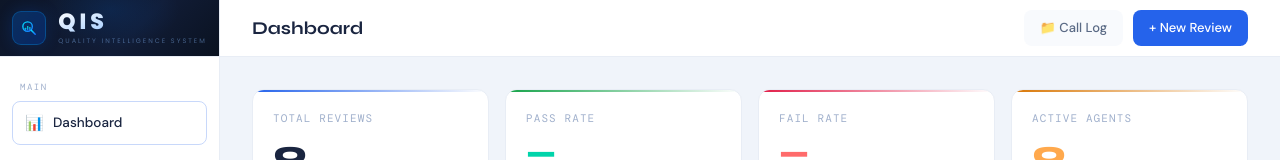
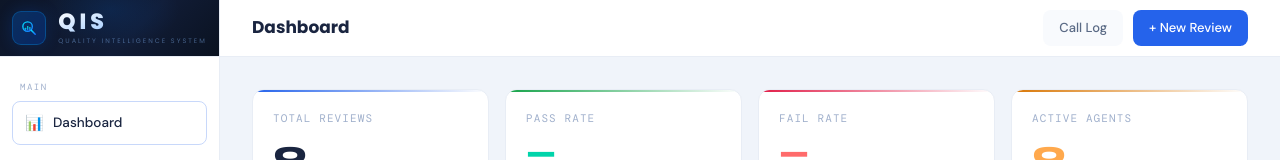
Before and after one commit to Ahmed-tech889/QA-dashboard, a React (Vite) app: page / in a window 1280 px wide. Shown: the top 160 px of the page. Built offline with nearby package versions, Linux system fonts and the light colour scheme.

Commit message:
Update styling and font in App component

```diff
--- a/src/App.jsx
+++ b/src/App.jsx
@@ -79,16 +79,16 @@ export default function App() {
   }
 
   return (
-    <div className="min-h-screen bg-bg text-txt font-dm">
+    <div className="min-h-screen bg-bg text-txt font-poppins">
       <Sidebar activePage={page} onNavigate={setPage} headerHeight={HEADER_HEIGHT} />
       <main className="ml-[220px] min-h-screen flex flex-col">
         <div
           className="sticky top-0 z-50 px-8 bg-surface border-b border-border flex items-center justify-between"
           style={{ height: HEADER_HEIGHT }}
         >
-          <h1 className="font-syne font-bold text-[18px]">{PAGE_TITLES[page]}</h1>
+          <h1 className="font-poppins font-bold text-[17px] text-txt">{PAGE_TITLES[page]}</h1>
           <div className="flex items-center gap-2.5">
-            <Btn variant="ghost" onClick={() => setPage('calls')}>📁 Call Log</Btn>
+            <Btn variant="ghost" onClick={() => setPage('calls')}>Call Log</Btn>
             <Btn onClick={() => setPage('review')}>+ New Review</Btn>
           </div>
         </div>
```
